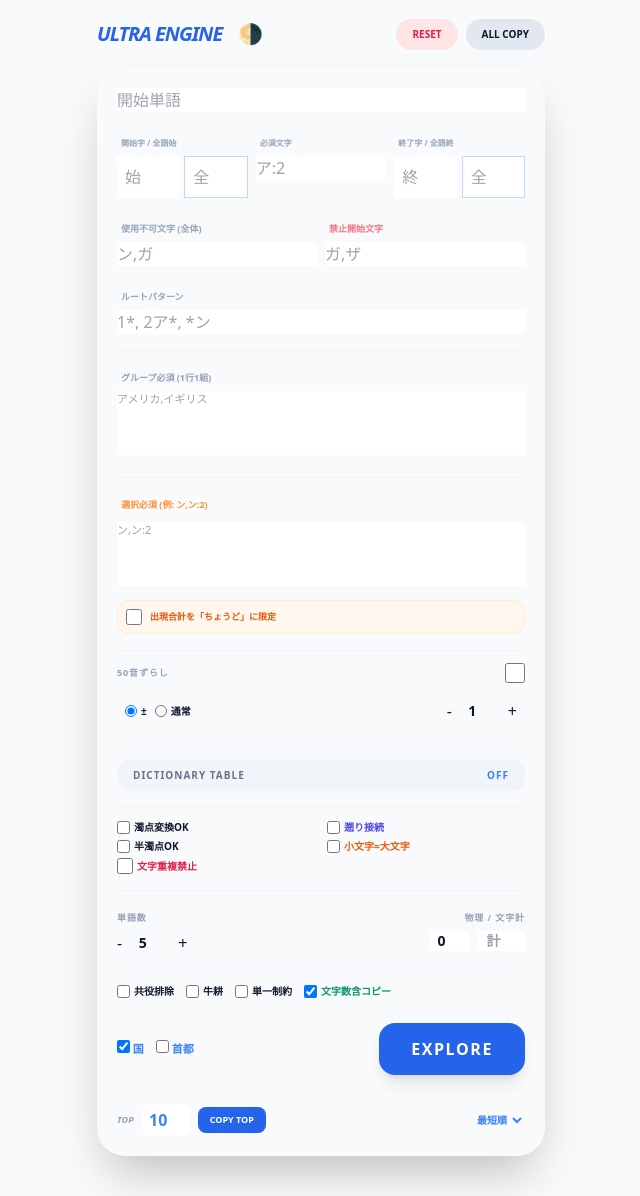
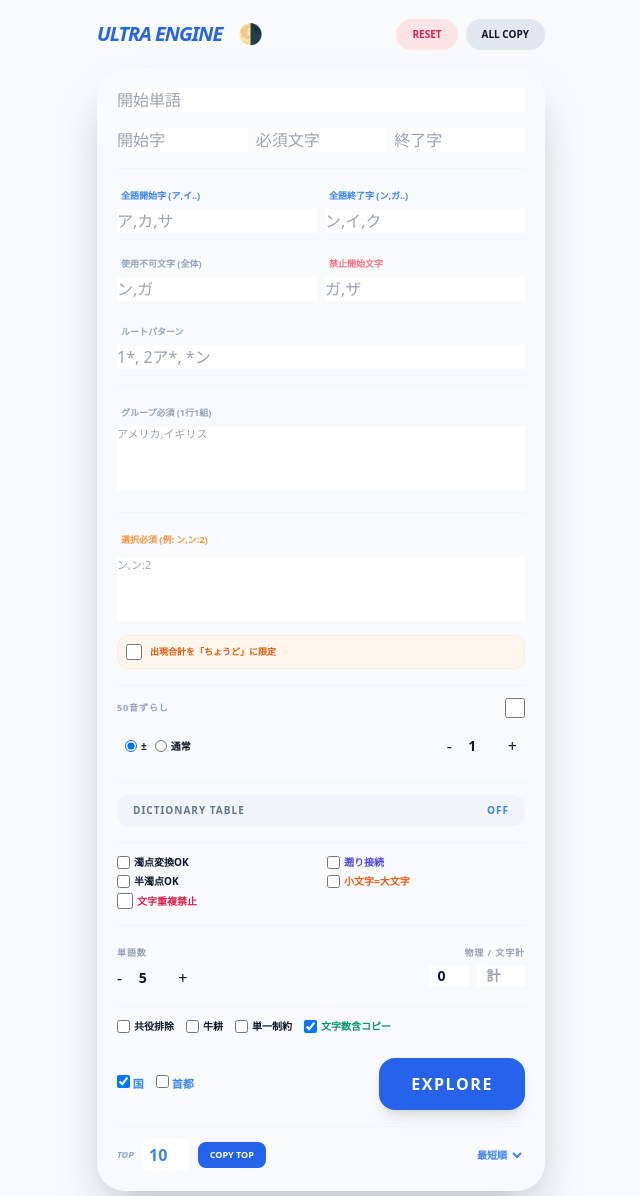
Before and after one commit to xjrstjrwvg-commits/Aleksandrovsk-Sakhalinsky, a Flask app: page / in a window 1280 px wide. Shown: the top 1196 px of the page, without its empty margins (319-959 px from the left). Run offline with Flask 3, Linux system fonts and the light colour scheme; some libraries are stand-ins or nearby versions.

Commit message:
index.html

```diff
--- a/templates/index.html
+++ b/templates/index.html
@@ -35,25 +35,21 @@
         <div class="glass rounded-[28px] p-5 space-y-4 shadow-2xl">
             <input id="sw" placeholder="開始単語" class="w-full">
 
-            <!-- 開始字・終了字（全語縛り対応） -->
             <div class="grid grid-cols-3 gap-2">
+                <input id="sc" placeholder="開始字" class="w-full">
+                <input id="mc" placeholder="必須文字" class="w-full">
+                <input id="ec" placeholder="終了字" class="w-full">
+            </div>
+
+            <!-- 全語縛りセクション（複数入力対応） -->
+            <div class="grid grid-cols-2 gap-2 border-t border-slate-100 dark:border-slate-800 pt-3">
                 <div class="space-y-1">
-                    <label class="text-[8px] font-bold text-slate-400 uppercase ml-1">開始字 / 全語始</label>
-                    <div class="flex gap-1">
-                        <input id="sc" placeholder="始" class="w-1/2 !p-2">
-                        <input id="asc" placeholder="全" class="w-1/2 !p-2 border-blue-500/30 border">
-                    </div>
+                    <label class="text-[9px] font-bold text-blue-500 uppercase ml-1">全語開始字 (ア,イ..)</label>
+                    <input id="asc" placeholder="ア,カ,サ" class="w-full">
                 </div>
                 <div class="space-y-1">
-                    <label class="text-[8px] font-bold text-slate-400 uppercase ml-1">必須文字</label>
-                    <input id="mc" placeholder="ア:2" class="w-full">
-                </div>
-                <div class="space-y-1">
-                    <label class="text-[8px] font-bold text-slate-400 uppercase ml-1">終了字 / 全語終</label>
-                    <div class="flex gap-1">
-                        <input id="ec" placeholder="終" class="w-1/2 !p-2">
-                        <input id="aec" placeholder="全" class="w-1/2 !p-2 border-blue-500/30 border">
-                    </div>
+                    <label class="text-[9px] font-bold text-blue-500 uppercase ml-1">全語終了字 (ン,ガ..)</label>
+                    <input id="aec" placeholder="ン,イ,ク" class="w-full">
                 </div>
             </div>
 
@@ -87,7 +83,6 @@
                 </div>
             </div>
 
-            <!-- 50音ずらし -->
             <div class="space-y-2 border-t border-slate-100 dark:border-slate-800 pt-3">
                 <div class="flex justify-between items-center">
                     <label class="text-[9px] font-bold text-slate-400 uppercase tracking-widest">50音ずらし</label>
@@ -267,7 +262,7 @@
                 gc: document.getElementById('gc').value, cc: document.getElementById('cc').value, ml: document.getElementById('ml').value,
                 ps: document.getElementById('ps').value, ks_abs: document.getElementById('ks_abs').value, ttl: document.getElementById('ttl').value,
                 copy_limit: document.getElementById('copy_limit').value, sort_order: document.getElementById('sort_order').value,
-                use_shift: document.getElementById('use_shift').checked, shift_mode: document.querySelector('input[name="shift_mode"]:checked').value,
+                use_shift: document.getElementById('use_shift').checked, shift_mode: document.querySelector('input[name="shift_mode"][value]:checked').value,
                 dark_mode: document.documentElement.classList.contains('dark'), conj: document.getElementById('conj').checked,
                 rt: document.getElementById('rt').checked, once: document.getElementById('once').checked, copy_with_len: document.getElementById('copy_with_len').checked,
                 allow_daku: document.getElementById('allow_daku').checked, allow_handaku: document.getElementById('allow_handaku').checked,
@@ -286,6 +281,7 @@
                     const s = p.trim(); const m = s.match(/^(\d+)(.*)$/);
                     return m ? m[1] + to_katakana(m[2]) : to_katakana(s);
                 }).filter(p => p);
+
                 const cclines = document.getElementById('cc').value.split('\n').map(l => {
                     const items = l.split(/[、,]/).map(w => w.trim()).filter(w => w);
                     return items.length ? items.map(item => item.includes(':') ? to_katakana(item.split(':')[0]) + ':' + item.split(':')[1] : to_katakana(item)) : null;
```
